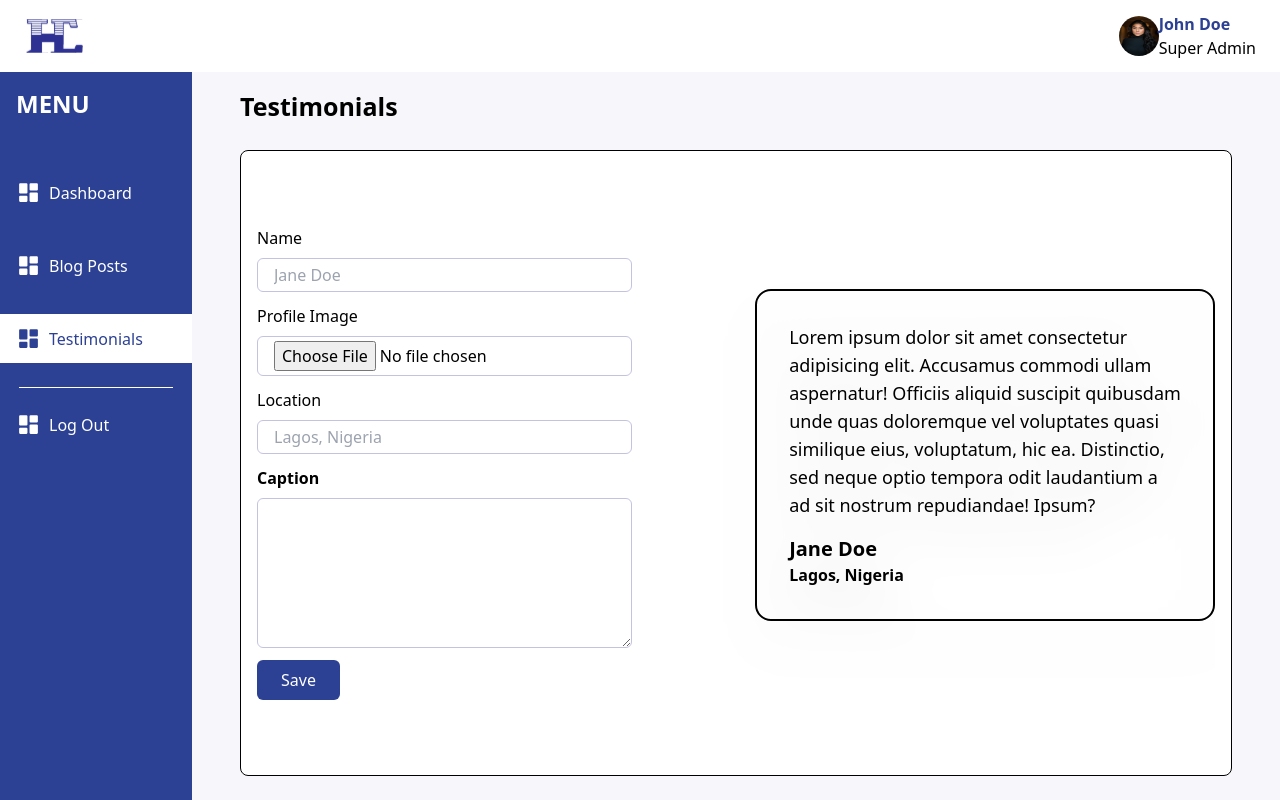
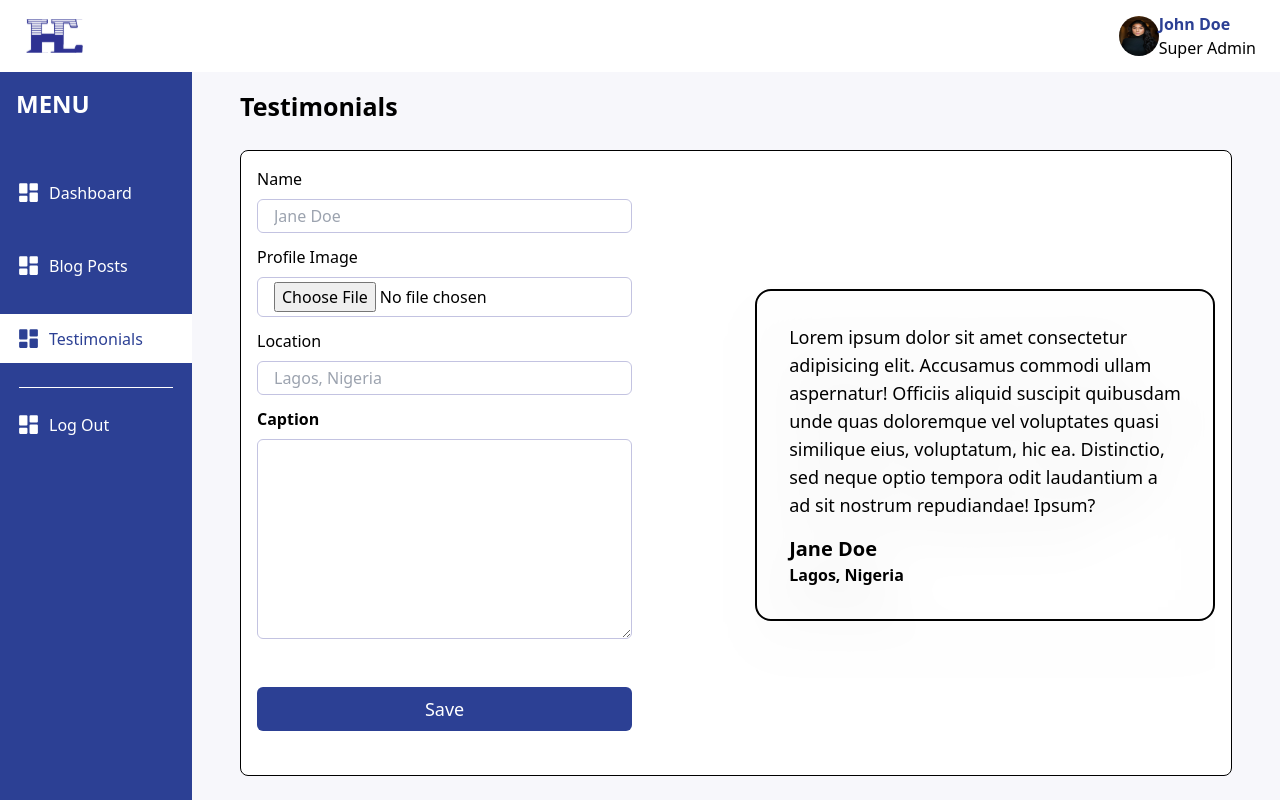
Before and after one commit to joshytheprogrammer/ochexagon_admin, a Next.js app: page /testimonials/1 in a window 1280 px wide. Built offline with nearby package versions, Linux system fonts and the light colour scheme.

Commit message:
Made minor adjustments

```diff
--- a/components/adminPanel/testimonials/TestimonialsEditComponent.jsx
+++ b/components/adminPanel/testimonials/TestimonialsEditComponent.jsx
@@ -12,8 +12,8 @@ const TestimonialsEditComponent = () => {
   const requiredMsg = "This Field is required";
 
   return (
-    <div className="h-full w-full flex flex-row md:items-center justify-center lg:justify-between scrollable-content overflow-auto">
-      <form action="" className="w-full pr-2 md:w-[80%] lg:w-[40%]">
+    <div className="h-full w-full flex flex-row md:items-center justify-center lg:justify-between overflow-hidden">
+      <form action="" className="w-full h-full pr-2 md:w-[95%] lg:w-[40%] overflow-auto scrollable-content">
         <div className="input-container">
           <label htmlFor="">Name</label>
           <input
@@ -41,17 +41,17 @@ const TestimonialsEditComponent = () => {
           />
         </div>
 
-        <div className="input-container">
+        <div className="input-container mb-12">
           <label htmlFor="" className="font-bold">
             Caption
           </label>
           <textarea
-            className="h-[150px]"
+            className="h-[200px]"
             {...register("caption", { required: requiredMsg })}
           ></textarea>
         </div>
 
-        <input type="submit" value="Save" className="text-white bg-primary-color py-2 px-6 rounded-md" />
+        <input type="submit" value="Save" className="w-full text-white bg-primary-color py-2 px-6 rounded-md text-lg" />
       </form>
 
       <div className="p-6 xl:p-8 border-2 mb-8 lg:mb-4 drop-shadow-2xl rounded-2xl w-[48%] relative text-left h-fit hidden lg:block">
```
